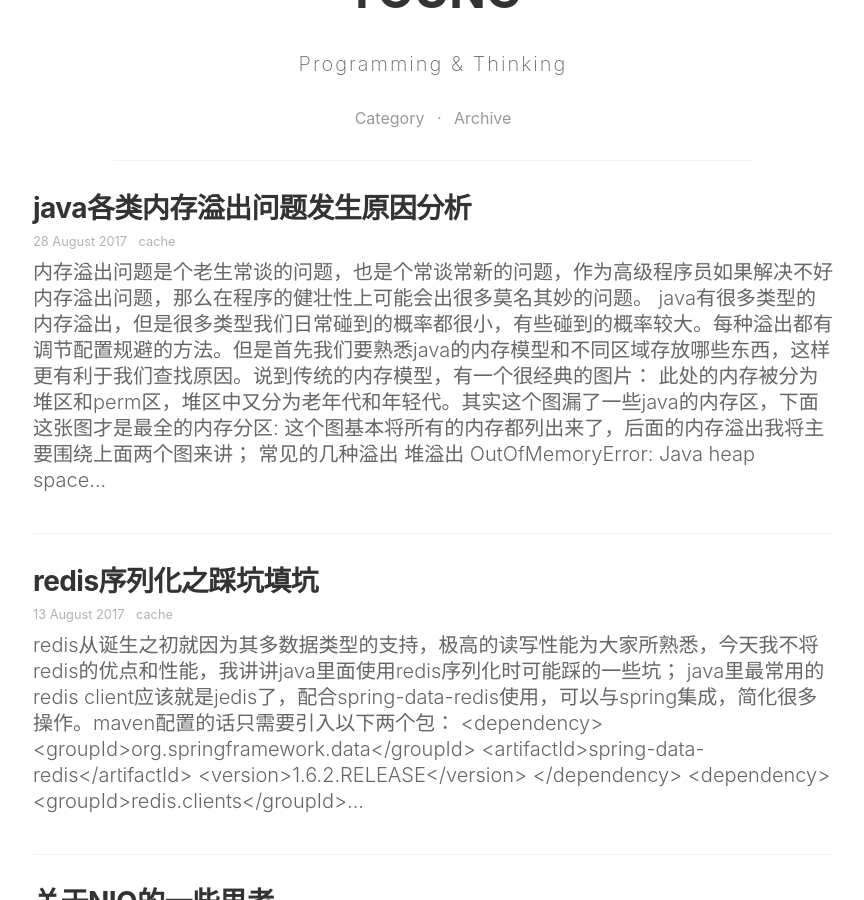
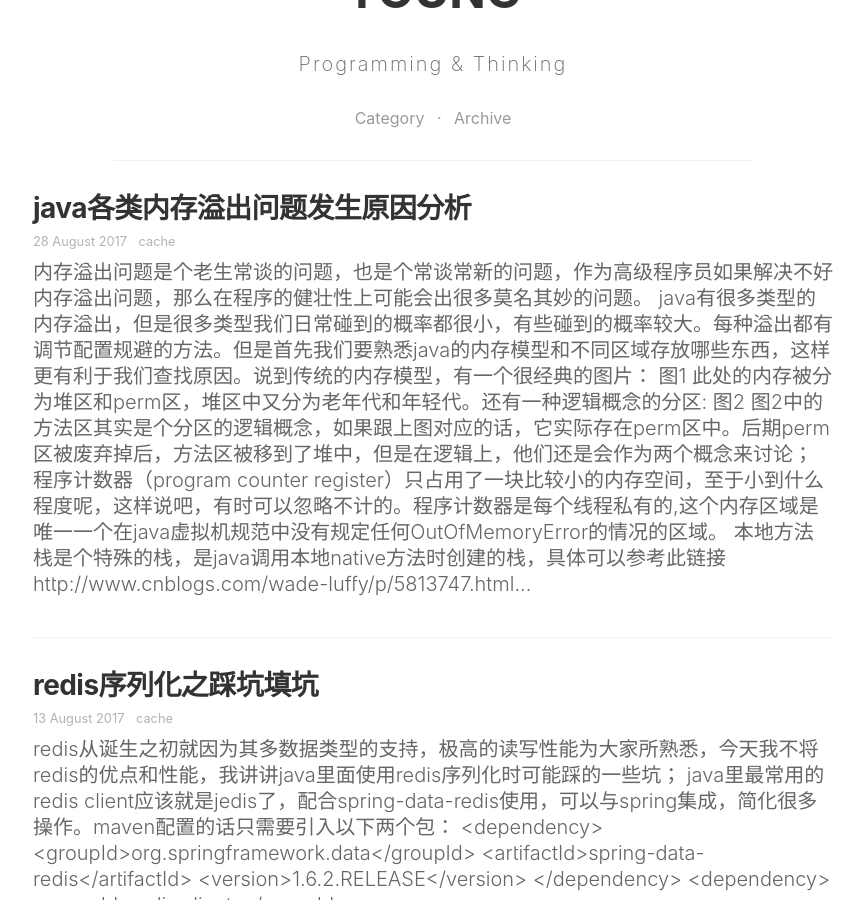
Before and after one commit to ThomasYoung1989/blog, a Jekyll site: the page built from index.html, in a window 1280 px wide and 900 px high, scrolled down 491 px. Shown: the whole window, without its empty margins (207-1071 px from the left). Built offline with Jekyll 4.4.1, drawn with Linux system fonts in a browser that asks for light colours; the list of posts is cut into pages by our own code.

Commit message:
线程模型修正

```diff
--- a/_posts/2017-08-28-jvm-gc.markdown
+++ b/_posts/2017-08-28-jvm-gc.markdown
@@ -10,13 +10,17 @@
 
 java有很多类型的内存溢出，但是很多类型我们日常碰到的概率都很小，有些碰到的概率较大。每种溢出都有调节配置规避的方法。但是首先我们要熟悉java的内存模型和不同区域存放哪些东西，这样更有利于我们查找原因。说到传统的内存模型，有一个很经典的图片：
 
+图1
 <img src="http://my.csdn.net/uploads/201205/05/1336185361_6442.png" style="margin:0px 10px;">
 
-此处的内存被分为堆区和perm区，堆区中又分为老年代和年轻代。其实这个图漏了一些java的内存区，下面这张图才是最全的内存分区:
+此处的内存被分为堆区和perm区，堆区中又分为老年代和年轻代。还有一种逻辑概念的分区:
 
+图2
 <img src="http://s5.sinaimg.cn/large/002RSgYjgy70Bv9xr9Ob4&690" style="margin:0px 10px;">
 
-这个图基本将所有的内存都列出来了，后面的内存溢出我将主要围绕上面两个图来讲；
+图2中的方法区其实是个分区的逻辑概念，如果跟上图对应的话，它实际存在perm区中。后期perm区被废弃掉后，方法区被移到了堆中，但是在逻辑上，他们还是会作为两个概念来讨论；
+程序计数器（program counter register）只占用了一块比较小的内存空间，至于小到什么程度呢，这样说吧，有时可以忽略不计的。程序计数器是每个线程私有的,这个内存区域是唯一一个在java虚拟机规范中没有规定任何OutOfMemoryError的情况的区域。
+本地方法栈是个特殊的栈，是java调用本地native方法时创建的栈，具体可以参考此链接[http://www.cnblogs.com/wade-luffy/p/5813747.html](http://www.cnblogs.com/wade-luffy/p/5813747.html)
 
 ## 常见的几种溢出
 
@@ -41,7 +45,7 @@
 ### perm 区内存溢出 java.lang.OutOfMemoryError: PermGen space
 
 perm区也是大家比较容易碰到的溢出问题，特别是jsp盛行的年代，我们知道jsp文件都会被编译成servlet，这个compile会产生很多的class，而且一般jsp文件还都不小，很多人喜欢把大把大把的代码全都写在jsp里面，带来的是编译过的servlet也很大。perm是永久代，很大的一部分是用来存这些class的。引入的lib过多，jsp文件过多等都会因为class过多，进而造成perm内存溢出。perm区的内存可以通过参数配置进行设置。
-好消息是，perm区即将成为历史。java1.8已经将其移到了Metaspace，metaspace是在本地内存中分配空间的，只受本地内存空间限制，所以说这就很大很大啦，但是也不排除会出现metaspace溢出啦！！
+好消息是，perm区即将成为历史。java1.7后已移到堆中，java1.8已经将其移到了Metaspace，metaspace是在本地内存中分配空间的，只受本地内存空间限制，所以说这就很大很大啦，但是也不排除会出现metaspace溢出啦！！
 
 ###  外部内存溢出 java.lang.OutOfMemoryError: Direct buffer memory
 
@@ -49,7 +53,7 @@
 
 ### gc开销超出限制 java.lang.OutOfMemoryError: GC overhead limit exceeded
 
-这是Hotspot VM 1.6定义的一个策略，通过统计GC时间来预测是否要OOM了，提前抛出异常，防止OOM发生；Sun 官方对此的定义是：“并行/并发回收器在GC回收时间过长时会抛出OutOfMemroyError。过长的定义是，超过98%的时间用来做GC并且回收了不到2%的堆内存。用来避免内存过小造成应用不能正常工作。“ 这是个一个前期预警，就是提示用户我怎么gc也产生不了空闲空间供你使用啦，试了很多次都不行啦，你放弃吧！！！
+这是Hotspot VM 1.6定义的一个策略，通过统计GC时间来预测是否要OOM了，提前抛出异常，防止OOM发生；Sun 官方对此的定义是：“并行/并发回收器在GC回收时间过长时会抛出OutOfMemroyError。过长的定义是，超过98%的时间用来做GC并且回收了不到2%的堆内存。用来避免内存过小造成应用不能正常工作。“ 这是个一个前期预警，就是提示用户我怎么gc也产生不了空闲空间供你使用啦，试了很多次都不行啦，你放弃吧！！！但是这个跟溢出其实一样的意思，我在测试的时候发现一段代码有时候报GC overhead limit exceeded的错误，有时候也可能报Java heap space溢出的错误，所以这两个错误发生的原因应该是相似的。
 
 ## 总结
 
```
